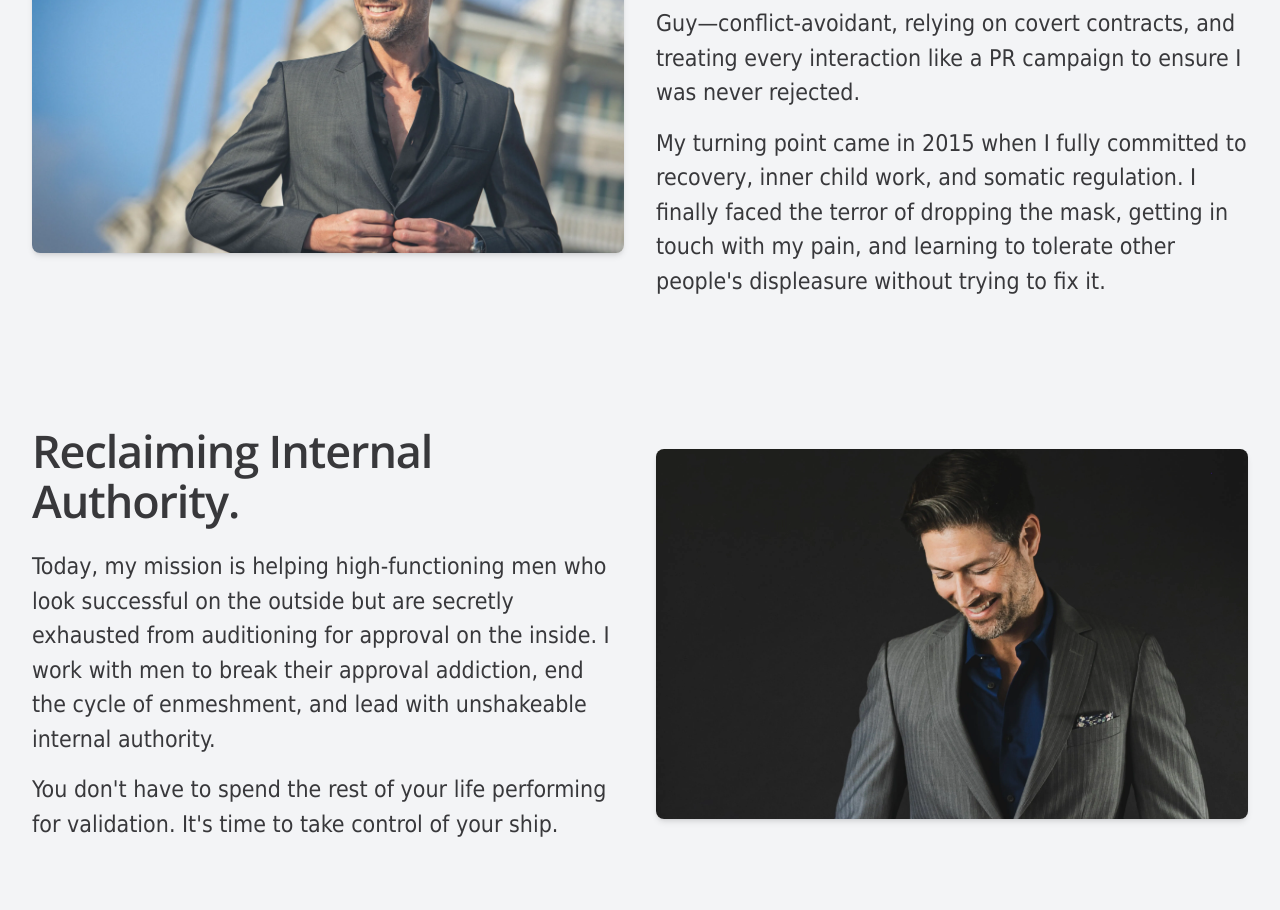
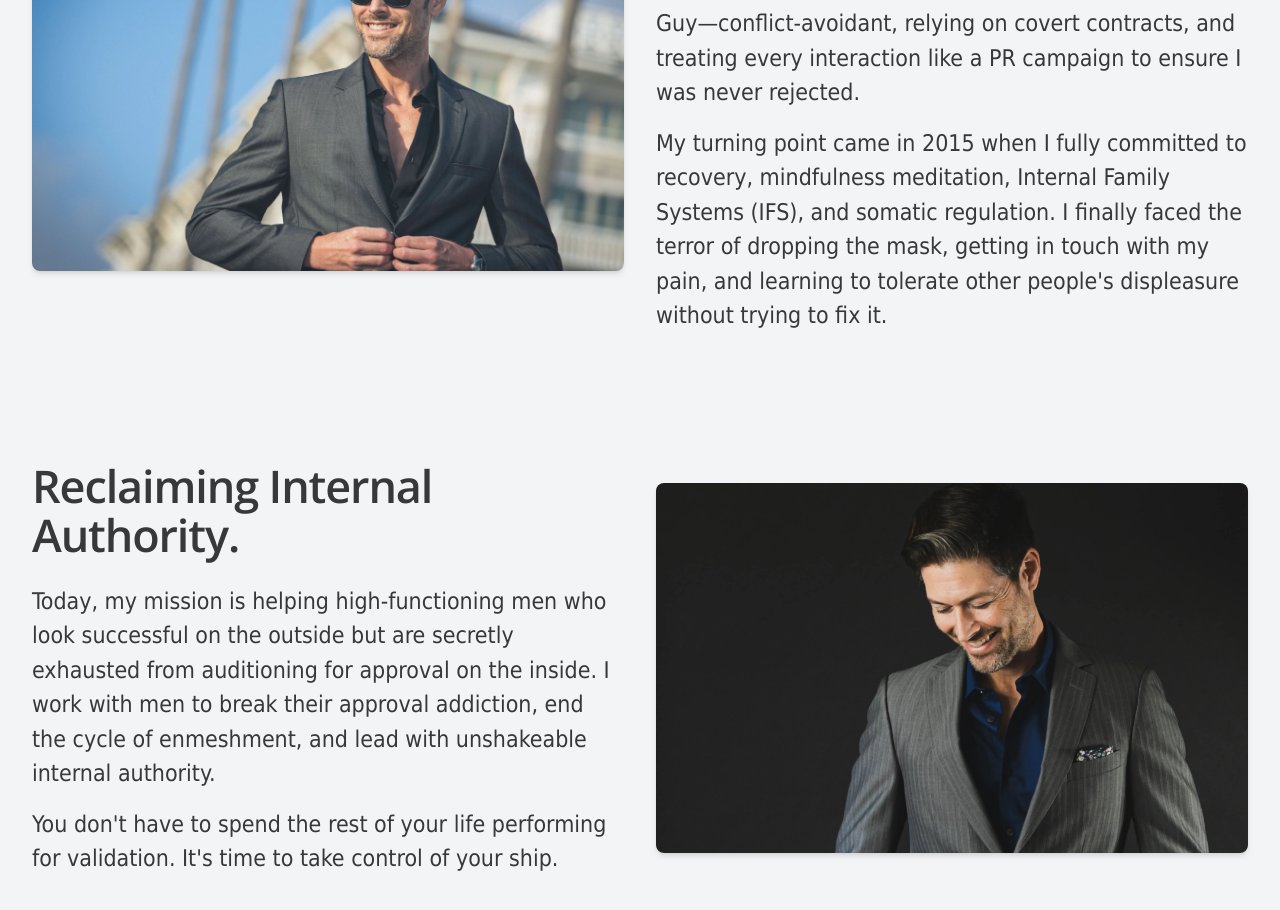
Before and after one commit to michaelzick/michaelzick.com, a Next.js app: page /about in a window 1280 px wide. Shown: the part 1240-2150 px from the top of the page. Built offline with nearby package versions, Linux system fonts and the light colour scheme.

Commit message:
replaced inner child work

```diff
--- a/app/about/page.tsx
+++ b/app/about/page.tsx
@@ -102,7 +102,7 @@ export default function About() {
                       That enmeshment translated into fierce approval addiction and toxic shame. I was a consummate Nice Guy—conflict-avoidant, relying on covert contracts, and treating every interaction like a PR campaign to ensure I was never rejected.
                     </p>
                     <p className="text-[23px]">
-                      My turning point came in 2015 when I fully committed to recovery, inner child work, and somatic regulation. I finally faced the terror of dropping the mask, getting in touch with my pain, and learning to tolerate other people&apos;s displeasure without trying to fix it.
+                      My turning point came in 2015 when I fully committed to recovery, mindfulness meditation, Internal Family Systems (IFS), and somatic regulation. I finally faced the terror of dropping the mask, getting in touch with my pain, and learning to tolerate other people&apos;s displeasure without trying to fix it.
                     </p>
                   </div>
                 </div>
```
